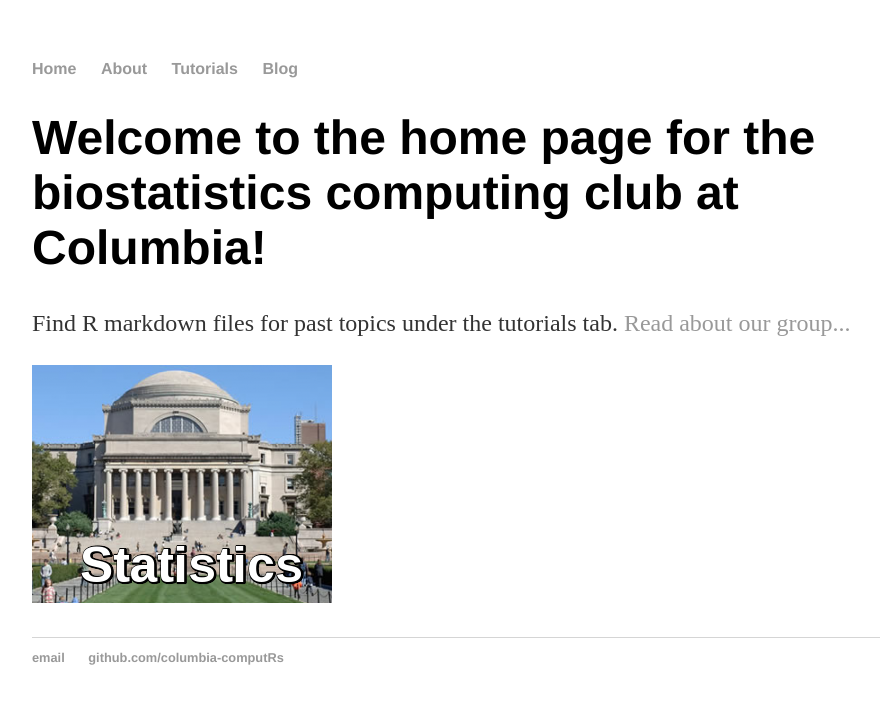
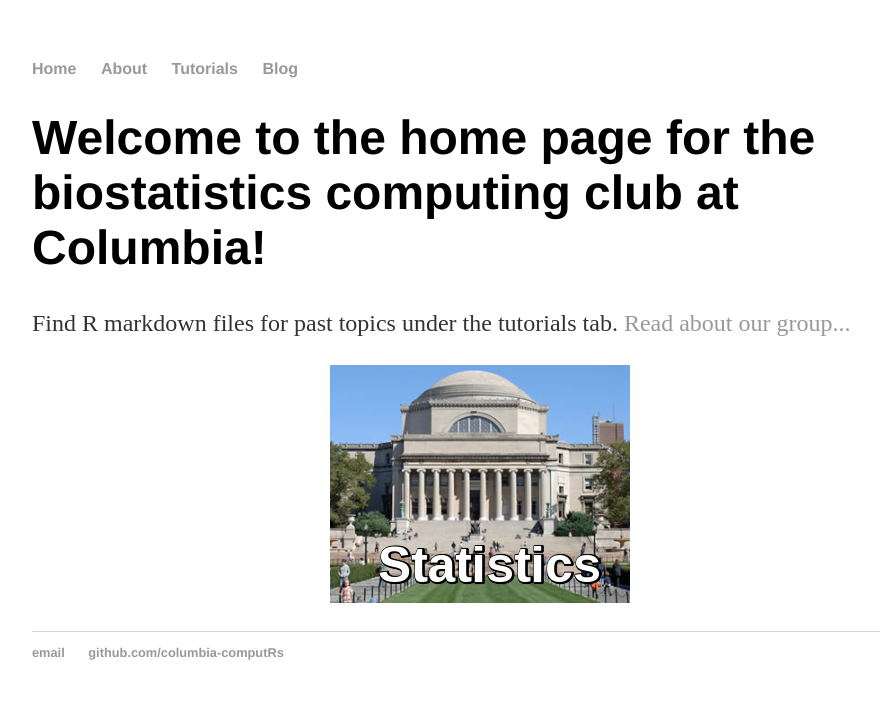
Before and after one commit to columbia-computing-club/columbia-computing-club.github.io, a Jekyll site: the page built from index.html, in a window 1280 px wide. Shown: the top 704 px of the page, without its empty margins (160-1040 px from the left). Built offline with Jekyll 4.4.1, drawn with Linux system fonts in a browser that asks for light colours.

Commit message:
Update index.html

```diff
--- a/index.html
+++ b/index.html
@@ -6,5 +6,5 @@
 		<div class="blurb">
 			<h1>Welcome to the home page for the biostatistics computing club at Columbia!</h1>
 			<p>Find R markdown files for past topics under the tutorials tab. <a href="/about">Read about our group...</a></p>
-			<p><img src = /assets/statsPhoto.png ></p>
+			<p> <center><img src = /assets/statsPhoto.png > </center></p>
 		</div>
```
